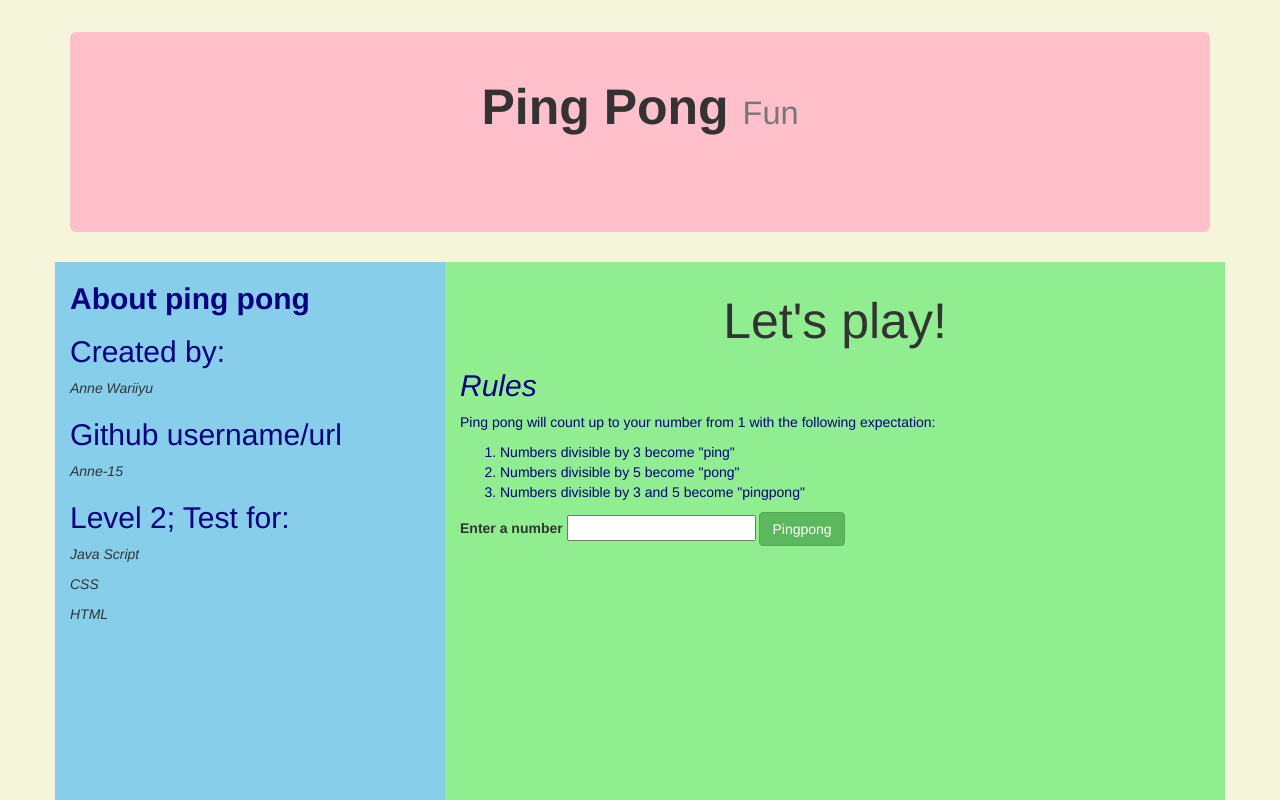
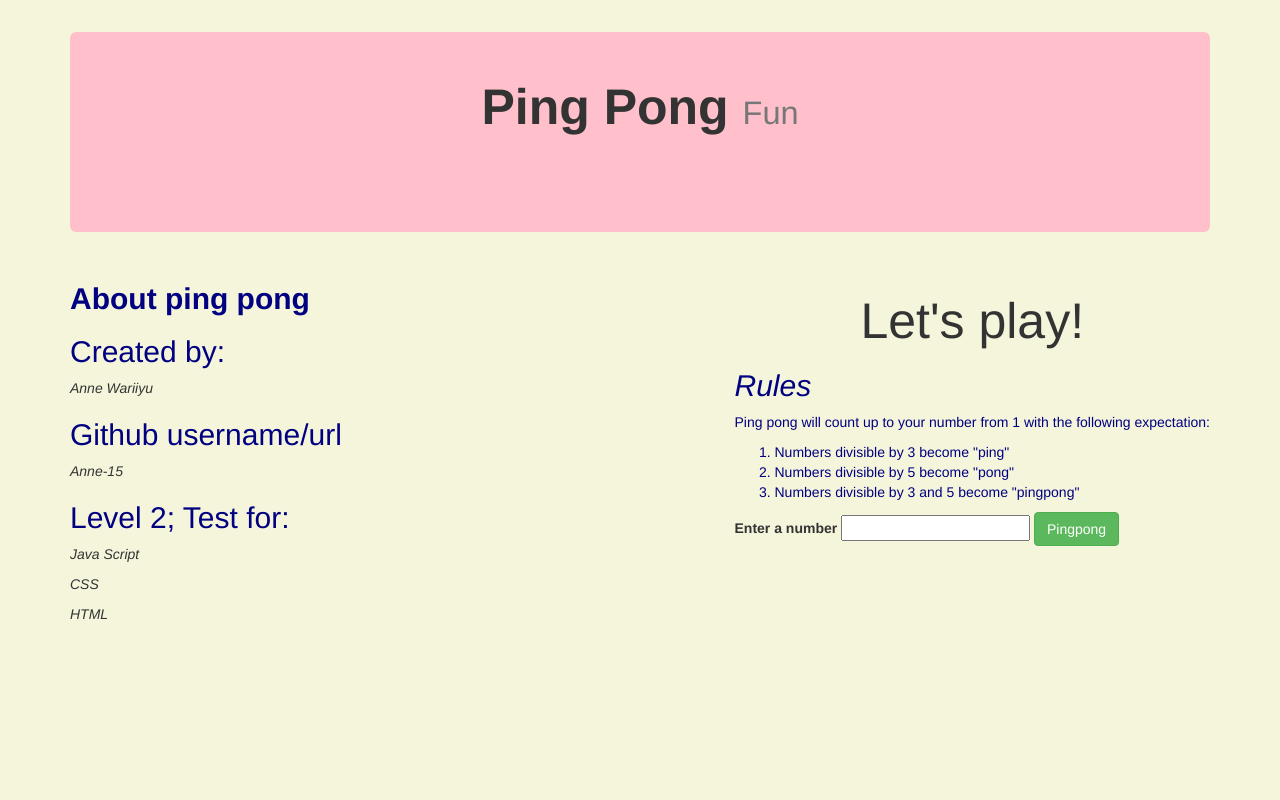
Before and after one commit to Anne-15/pingPongproject, a plain HTML site: page index.html in a window 1280 px wide. Shown: the top 800 px of the page. Drawn offline with nearby package versions, Linux system fonts and the light colour scheme.

Commit message:
add bootstrap and css style changes made to the project

```diff
--- a/css/styles.css
+++ b/css/styles.css
@@ -13,20 +13,16 @@ h1 {
   display: none;
 }
 
-.col-md-4 {
+.bee {
   float: left;
   background-size: contain;
   background-repeat: no-repeat;
-  height: 1000px;
-  background-color: skyblue;
 }
 
-.col-md-8 {
+.hive {
   float: right;
-  background-color: lightgreen;
   background-size: cover;
   background-repeat: no-repeat;
-  height: 1000px;
 }
 
 .text {
@@ -42,3 +38,17 @@ body {
   background-size: cover;
   height: 1000px;
 }
+
+.clearfix {
+  &:before, &:after {
+    content: " ";
+    display: table;
+  }
+  &:after {
+    clear: both;
+  }
+}
+
+.element {
+  .clearfix();
+}
--- a/index.html
+++ b/index.html
@@ -14,15 +14,16 @@
 </head>
 
 <body>
-  <div class="container">
-    <h1>
+  <div class="clearfix">
+    <div class="container">
+      <h1>
       <div class="jumbotron">
         <strong>Ping Pong</strong>
         <small>Fun</small>
       </div>
     </h1>
-    <div class="row">
-      <div class="col-md-4 col-md-offset-0.8">
+
+      <div class="bee">
         <h2><strong>About ping pong</strong></h2>
         <h2>Created by:</h2>
         <p><em>Anne Wariiyu</em></p>
@@ -33,7 +34,7 @@
         <p><em>CSS</em></p>
         <p><em>HTML</em></p>
       </div>
-      <div class="col-md-8 col-md-offset-0.8">
+      <div class="hive">
         <h1>Let's play!</h1>
         <h2><em>Rules</em></h2>
         <p class="text">Ping pong will count up to your number from 1 with the following expectation:
```
Also changed, not shown: images/fish.jpeg (added), images/live.jpeg (added), images/vevo.jpeg (added).
